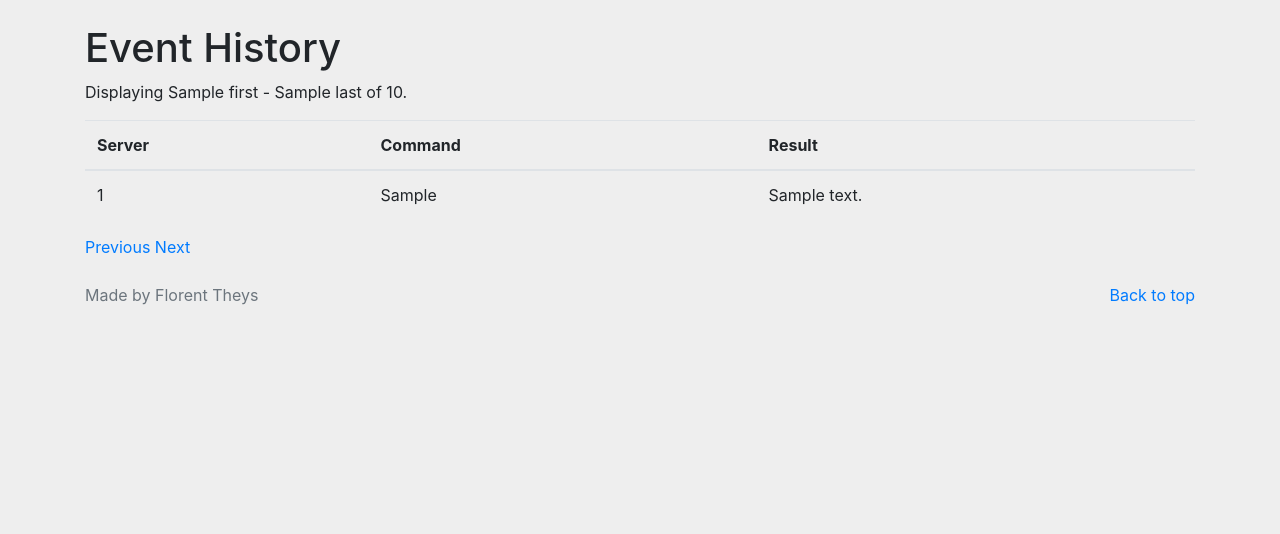
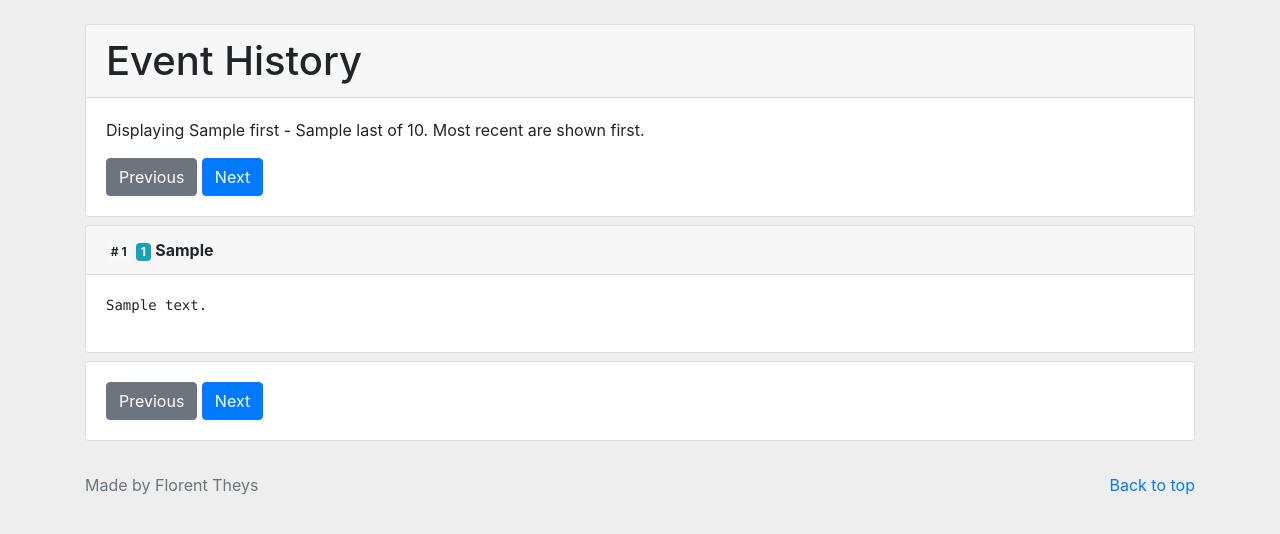
Before and after one commit to FlorentTheys/tfe-cloudstack, a Django app: template mysite/cs_api/templates/cs_event_history.html in a window 1280 px wide. Shown: the part 56-590 px from the top of the page. Run offline with Django 3.2, Linux system fonts and the light colour scheme; the template is opened without the code that fills it: most values are stand-ins (such as "Sample title", 1, 10 or a date in 2020); some libraries are stand-ins or nearby versions.

Commit message:
improve style of event history page

```diff
--- a/mysite/cs_api/models.py
+++ b/mysite/cs_api/models.py
@@ -53,7 +53,11 @@ class CloudstackEventServer(models.Model):
     def listen(self):
 
         def on_message_callback(ch, method, properties, body):
-            event_log = CloudstackEventLog.objects.create(cloudstack_event_server_id=self, routing_key=method.routing_key, body=body.decode("utf-8"))
+            try:
+                jsonBody = json.dumps(json.loads(body.decode("utf-8")), indent=4)
+            except Exception:
+                jsonBody = body
+            event_log = CloudstackEventLog.objects.create(cloudstack_event_server_id=self, routing_key=method.routing_key, body=jsonBody)
             print(f'message: {event_log}')
             event_log.trigger_actions()
 
--- a/mysite/cs_api/templates/api_history.html
+++ b/mysite/cs_api/templates/api_history.html
@@ -5,7 +5,7 @@
 {% block content %}
     <div class="card mb-2">
         <div class="card-header">
-            <h1>API History</h1>
+            <h1 class="m-0">API History</h1>
         </div>
         <div class="card-body">
             <p>Displaying {{ first }} - {{ last }} of {{ total }}. Most recent are shown first.</p>
@@ -16,7 +16,7 @@
     {% for api_request in api_request_list %}
         <div class="card mb-2">
             <div class="card-header">
-                <span class="badge badge-info">{{ api_request.created_at }}</span> <span>{{ api_request.cloudstack_user_id.url }}</span>
+                <span class="badge badge-light"># {{ api_request.id }}</span> <span class="badge badge-info">{{ api_request.created_at }}</span> <span>{{ api_request.cloudstack_user_id.url }}</span>
                 <br>
             </div>
             <div class="card-body">
--- a/mysite/cs_api/templates/cs_event_history.html
+++ b/mysite/cs_api/templates/cs_event_history.html
@@ -3,30 +3,30 @@
 {% load static %}
 
 {% block content %}
-    <h1>Event History</h1>
-    <p>Displaying {{ first }} - {{ last }} of {{ total }}.</p>
-    <table class="table">
-        <thead>
-            <tr>
-                <th>Server</th>
-                <th>Command</th>
-                <th>Result</th>
-            </tr>
-        </thead>
-        <tbody>
-            {% for event_log in event_log_list %}
-                <tr>
-                    <td>{{ event_log.cloudstack_event_server_id }}</td>
-                    <td>{{ event_log.routing_key }}</td>
-                    <td>{{ event_log.body }}</td>
-                </tr>
-            {% endfor %}
-        </tbody>
-    </table>
-    {% if prev_offset is not False %}
-        <a href="/api_history/{{ prev_offset }}/{{ limit }}">Previous</a>
-    {% endif %}
-    {% if next_offset is not False %}
-        <a href="/api_history/{{ next_offset }}/{{ limit }}">Next</a>
-    {% endif %}
+    <div class="card mb-2">
+        <div class="card-header">
+            <h1 class="m-0">Event History</h1>
+        </div>
+        <div class="card-body">
+            <p>Displaying {{ first }} - {{ last }} of {{ total }}. Most recent are shown first.</p>
+            <a class="btn btn-secondary {% if prev_offset is False %}disabled{% endif %}" href="/cs_event_history/{{ prev_offset }}/{{ limit }}" >Previous</a>
+            <a class="btn btn-primary {% if next_offset is False %}disabled{% endif %}" href="/cs_event_history/{{ next_offset }}/{{ limit }}">Next</a>
+        </div>
+    </div>
+    {% for event_log in event_log_list %}
+        <div class="card mb-2">
+            <div class="card-header">
+                <span class="badge badge-light"># {{ event_log.id }}</span> <span class="badge badge-info">{{ event_log.cloudstack_event_server_id }}</span> <strong>{{ event_log.routing_key }}</strong>
+            </div>
+            <div class="card-body">
+                <pre>{{ event_log.body }}</pre>
+            </div>
+        </div>
+    {% endfor %}
+    <div class="card mb-2">
+        <div class="card-body">
+            <a class="btn btn-secondary {% if prev_offset is False %}disabled{% endif %}" href="/cs_event_history/{{ prev_offset }}/{{ limit }}" >Previous</a>
+            <a class="btn btn-primary {% if next_offset is False %}disabled{% endif %}" href="/cs_event_history/{{ next_offset }}/{{ limit }}">Next</a>
+        </div>
+    </div>
 {% endblock %}
--- a/mysite/cs_api/urls.py
+++ b/mysite/cs_api/urls.py
@@ -22,6 +22,9 @@ urlpatterns = [
 
     # cs event
     path('cs_event_history', views.cs_event_history, name='Event History'),
+    path('cs_event_history/<int:offset>', views.cs_event_history, name='API History'),
+    path('cs_event_history/<int:offset>/<int:limit>', views.cs_event_history, name='API History'),
+
     path('cs_event_server', views.cs_event_server, name='cs_event_server'),
     path('cs_event_server_add', views.cs_event_server_add, name='cs_event_server_add'),
     path('cs_event_server_delete/<int:cs_event_server_id>', views.cs_event_server_delete, name='cs_event_server_delete'),
```
